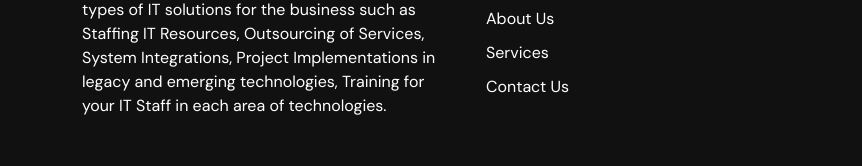
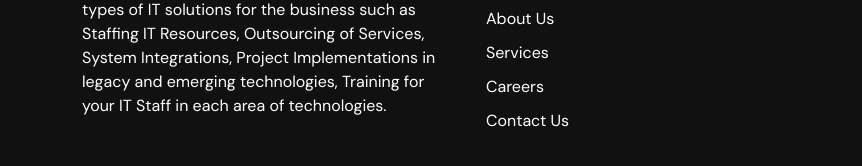
Before and after one commit to nnb120/Gallantwebsite, a plain HTML site: page aboutus.html in a window 1280 px wide. Shown: the part 3366-3532 px from the top of the page, 0-862 px from the left. Drawn offline with Linux system fonts and the light colour scheme.

Commit message:
careers page link added
careers page link added

```diff
--- a/aboutus.html
+++ b/aboutus.html
@@ -312,6 +312,7 @@
                                 <li><a href="index.html">Home</a></li>
                                 <li><a href="#">About Us</a></li>
                                 <li><a href="#">Services</a></li>
+                                <li><a href="careers.html">Careers</a></li>
                                 <li><a href="#">Contact Us</a></li>
                             </ul>
                         </div>
```
Also changed, not shown: careers.html (+1 -0 lines), contactus.html (+1 -0 lines), index.html (+1 -0 lines), services.html (+1 -0 lines).
